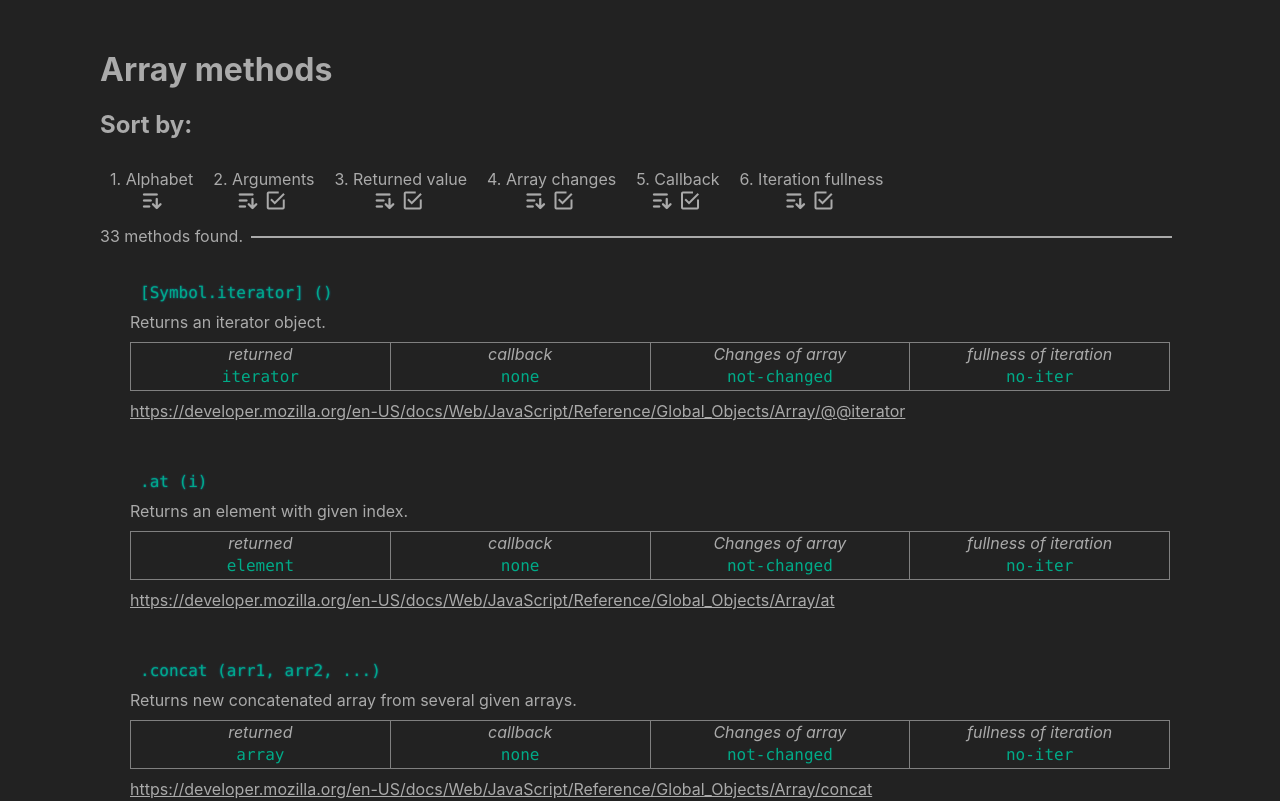
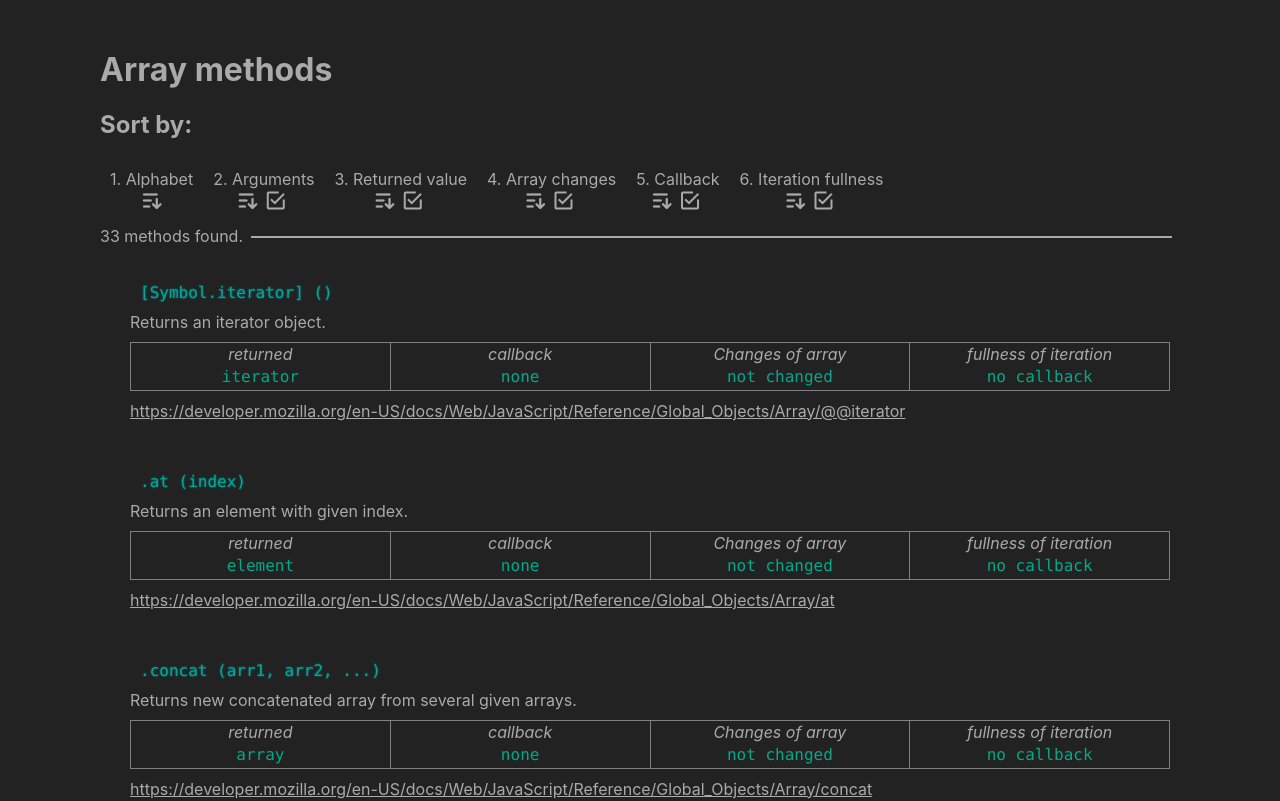
Before and after one commit to bognaum/array-methods, a React (Create React App) app: page / in a window 1280 px wide. Shown: the top 801 px of the page. Built offline with nearby package versions, Linux system fonts and the light colour scheme.

Commit message:
Refactored data.

```diff
--- a/src/data/array-methods.js
+++ b/src/data/array-methods.js
@@ -16,17 +16,17 @@ export default [
 		args        : getArrElem(args        , "()"),
 		returned    : getArrElem(returned    , "iterator"),
 		callback    : getArrElem(callback    , "none"),
-		arrChanges  : getArrElem(arrChanges  , "not-changed"),
-		iterFullness: getArrElem(iterFullness, "no-iter"),
+		arrChanges  : getArrElem(arrChanges  , "not changed"),
+		iterFullness: getArrElem(iterFullness, "no callback"),
 	},
 	{
 		key: "at",
 		descr: "Returns an element with given index.",
-		args        : getArrElem(args        , "(i)"),
+		args        : getArrElem(args        , "(index)"),
 		returned    : getArrElem(returned    , "element"),
 		callback    : getArrElem(callback    , "none"),
-		arrChanges  : getArrElem(arrChanges  , "not-changed"),
-		iterFullness: getArrElem(iterFullness, "no-iter"),
+		arrChanges  : getArrElem(arrChanges  , "not changed"),
+		iterFullness: getArrElem(iterFullness, "no callback"),
 	},
 	{
 		key: "concat",
@@ -34,8 +34,8 @@ export default [
 		args        : getArrElem(args        , "(arr1, arr2, ...)"),
 		returned    : getArrElem(returned    , "array"),
 		callback    : getArrElem(callback    , "none"),
-		arrChanges  : getArrElem(arrChanges  , "not-changed"),
-		iterFullness: getArrElem(iterFullness, "no-iter"),
+		arrChanges  : getArrElem(arrChanges  , "not changed"),
+		iterFullness: getArrElem(iterFullness, "no callback"),
 	},
 	{
 		key: "copyWithin",
@@ -44,7 +44,7 @@ export default [
 		returned    : getArrElem(returned    , "array"),
 		callback    : getArrElem(callback    , "none"),
 		arrChanges  : getArrElem(arrChanges  , "changed"),
-		iterFullness: getArrElem(iterFullness, "no-iter"),
+		iterFullness: getArrElem(iterFullness, "no callback"),
 	},
 	{
 		key: "entries",
@@ -52,8 +52,8 @@ export default [
 		args        : getArrElem(args        , "()"),
 		returned    : getArrElem(returned    , "iterator"),
 		callback    : getArrElem(callback    , "none"),
-		arrChanges  : getArrElem(arrChanges  , "not-changed"),
-		iterFullness: getArrElem(iterFullness, "no-iter"),
+		arrChanges  : getArrElem(arrChanges  , "not changed"),
+		iterFullness: getArrElem(iterFullness, "no callback"),
 	},
 	{
 		key: "every",
@@ -61,7 +61,7 @@ export default [
 		args        : getArrElem(args        , "(callb, thisArg)"),
 		returned    : getArrElem(returned    , "boolean"),
 		callback    : getArrElem(callback    , "(v, i, a) => true/false"),
-		arrChanges  : getArrElem(arrChanges  , "not-changed"),
+		arrChanges  : getArrElem(arrChanges  , "not changed"),
 		iterFullness: getArrElem(iterFullness, "full"),
 	},
 	{
@@ -71,7 +71,7 @@ export default [
 		returned    : getArrElem(returned    , "array"),
 		callback    : getArrElem(callback    , "none"),
 		arrChanges  : getArrElem(arrChanges  , "changed"),
-		iterFullness: getArrElem(iterFullness, "no-iter"),
+		iterFullness: getArrElem(iterFullness, "no callback"),
 	},
 	{
 		key: "filter",
@@ -79,7 +79,7 @@ export default [
 		args        : getArrElem(args        , "(callb, thisArg)"),
 		returned    : getArrElem(returned    , "array"),
 		callback    : getArrElem(callback    , "(v, i, a) => true/false"),
-		arrChanges  : getArrElem(arrChanges  , "not-changed"),
+		arrChanges  : getArrElem(arrChanges  , "not changed"),
 		iterFullness: getArrElem(iterFullness, "full"),
 	},
 	{
@@ -88,8 +88,8 @@ export default [
 		args        : getArrElem(args        , "(callb, thisArg)"),
 		returned    : getArrElem(returned    , "element"),
 		callback    : getArrElem(callback    , "(v, i, a) => true/false"),
-		arrChanges  : getArrElem(arrChanges  , "not-changed"),
-		iterFullness: getArrElem(iterFullness, "not-full"),
+		arrChanges  : getArrElem(arrChanges  , "not changed"),
+		iterFullness: getArrElem(iterFullness, "not full"),
 	},
 	{
 		key: "findIndex",
@@ -97,8 +97,8 @@ export default [
 		args        : getArrElem(args        , "(callb, thisArg)"),
 		returned    : getArrElem(returned    , "index"),
 		callback    : getArrElem(callback    , "(v, i, a) => true/false"),
-		arrChanges  : getArrElem(arrChanges  , "not-changed"),
-		iterFullness: getArrElem(iterFullness, "not-full"),
+		arrChanges  : getArrElem(arrChanges  , "not changed"),
+		iterFullness: getArrElem(iterFullness, "not full"),
 	},
 	{
 		key: "flat",
@@ -106,8 +106,8 @@ export default [
 		args        : getArrElem(args        , "(depth)"),
 		returned    : getArrElem(returned    , "array"),
 		callback    : getArrElem(callback    , "none"),
-		arrChanges  : getArrElem(arrChanges  , "not-changed"),
-		iterFullness: getArrElem(iterFullness, "no-iter"),
+		arrChanges  : getArrElem(arrChanges  , "not changed"),
+		iterFullness: getArrElem(iterFullness, "no callback"),
 	},
 	{
 		key: "flatMap",
@@ -115,7 +115,7 @@ export default [
 		args        : getArrElem(args        , "(callb, thisArg)"),
 		returned    : getArrElem(returned    , "array"),
 		callback    : getArrElem(callback    , "(v, i, a) => v"),
-		arrChanges  : getArrElem(arrChanges  , "not-changed"),
+		arrChanges  : getArrElem(arrChanges  , "not changed"),
 		iterFullness: getArrElem(iterFullness, "full"),
 	},
 	{
@@ -124,7 +124,7 @@ export default [
 		args        : getArrElem(args        , "(callb, thisArg)"),
 		returned    : getArrElem(returned    , "undefined"),
 		callback    : getArrElem(callback    , "(v, i, a) => undefined"),
-		arrChanges  : getArrElem(arrChanges  , "not-changed"),
+		arrChanges  : getArrElem(arrChanges  , "not changed"),
 		iterFullness: getArrElem(iterFullness, "full"),
 	},
 	/* {
@@ -151,8 +151,8 @@ export default [
 		args        : getArrElem(args        , "(element, fromIndex)"),
 		returned    : getArrElem(returned    , "boolean"),
 		callback    : getArrElem(callback    , "none"),
-		arrChanges  : getArrElem(arrChanges  , "not-changed"),
-		iterFullness: getArrElem(iterFullness, "no-iter"),
+		arrChanges  : getArrElem(arrChanges  , "not changed"),
+		iterFullness: getArrElem(iterFullness, "no callback"),
 	},
 	{
 		key: "indexOf",
@@ -160,8 +160,8 @@ export default [
 		args        : getArrElem(args        , "(element, fromIndex)"),
 		returned    : getArrElem(returned    , "index"),
 		callback    : getArrElem(callback    , "none"),
-		arrChanges  : getArrElem(arrChanges  , "not-changed"),
-		iterFullness: getArrElem(iterFullness, "no-iter"),
+		arrChanges  : getArrElem(arrChanges  , "not changed"),
+		iterFullness: getArrElem(iterFullness, "no callback"),
 	},
 	{
 		key: "join",
@@ -169,8 +169,8 @@ export default [
 		args        : getArrElem(args        , "(string)"),
 		returned    : getArrElem(returned    , "string"),
 		callback    : getArrElem(callback    , "none"),
-		arrChanges  : getArrElem(arrChanges  , "not-changed"),
-		iterFullness: getArrElem(iterFullness, "no-iter"),
+		arrChanges  : getArrElem(arrChanges  , "not changed"),
+		iterFullness: getArrElem(iterFullness, "no callback"),
 	},
 	{
 		key: "keys",
@@ -178,8 +178,8 @@ export default [
 		args        : getArrElem(args        , "()"),
 		returned    : getArrElem(returned    , "iterator"),
 		callback    : getArrElem(callback    , "none"),
-		arrChanges  : getArrElem(arrChanges  , "not-changed"),
-		iterFullness: getArrElem(iterFullness, "no-iter"),
+		arrChanges  : getArrElem(arrChanges  , "not changed"),
+		iterFullness: getArrElem(iterFullness, "no callback"),
 	},
 	{
 		key: "lastIndexOf",
@@ -187,8 +187,8 @@ export default [
 		args        : getArrElem(args        , "(element, fromIndex)"),
 		returned    : getArrElem(returned    , "index"),
 		callback    : getArrElem(callback    , "none"),
-		arrChanges  : getArrElem(arrChanges  , "not-changed"),
-		iterFullness: getArrElem(iterFullness, "no-iter"),
+		arrChanges  : getArrElem(arrChanges  , "not changed"),
+		iterFullness: getArrElem(iterFullness, "no callback"),
 	},
 	{
 		key: "map",
@@ -196,7 +196,7 @@ export default [
 		args        : getArrElem(args        , "(callb, thisArg)"),
 		returned    : getArrElem(returned    , "array"),
 		callback    : getArrElem(callback    , "(v, i, a) => v"),
-		arrChanges  : getArrElem(arrChanges  , "not-changed"),
+		arrChanges  : getArrElem(arrChanges  , "not changed"),
 		iterFullness: getArrElem(iterFullness, "full"),
 	},
 	{
@@ -206,16 +206,16 @@ export default [
 		returned    : getArrElem(returned    , "element"),
 		callback    : getArrElem(callback    , "none"),
 		arrChanges  : getArrElem(arrChanges  , "changed"),
-		iterFullness: getArrElem(iterFullness, "no-iter"),
+		iterFullness: getArrElem(iterFullness, "no callback"),
 	},
 	{
 		key: "push",
 		descr: "Adds one or more elements to the end of array, and returns new array length.",
-		args        : getArrElem(args        , "(element, ...)"),
+		args        : getArrElem(args        , "(element1, element2 ...)"),
 		returned    : getArrElem(returned    , "length"),
 		callback    : getArrElem(callback    , "none"),
 		arrChanges  : getArrElem(arrChanges  , "changed"),
-		iterFullness: getArrElem(iterFullness, "no-iter"),
+		iterFullness: getArrElem(iterFullness, "no callback"),
 	},
 	{
 		key: "reduce",
@@ -223,7 +223,7 @@ export default [
 		args        : getArrElem(args        , "(callb, accum)"),
 		returned    : getArrElem(returned    , "hash"),
 		callback    : getArrElem(callback    , "(acc, v, i, a) => acc"),
-		arrChanges  : getArrElem(arrChanges  , "not-changed"),
+		arrChanges  : getArrElem(arrChanges  , "not changed"),
 		iterFullness: getArrElem(iterFullness, "full"),
 	},
 	{
@@ -232,7 +232,7 @@ export default [
 		args        : getArrElem(args        , "(callb, accum)"),
 		returned    : getArrElem(returned    , "hash"),
 		callback    : getArrElem(callback    , "(acc, v, i, a) => acc"),
-		arrChanges  : getArrElem(arrChanges  , "not-changed"),
+		arrChanges  : getArrElem(arrChanges  , "not changed"),
 		iterFullness: getArrElem(iterFullness, "full"),
 	},
 	{
@@ -242,7 +242,7 @@ export default [
 		returned    : getArrElem(returned    , "array"),
 		callback    : getArrElem(callback    , "none"),
 		arrChanges  : getArrElem(arrChanges  , "changed"),
-		iterFullness: getArrElem(iterFullness, "no-iter"),
+		iterFullness: getArrElem(iterFullness, "no callback"),
 	},
 	{
 		key: "shift",
@@ -251,7 +251,7 @@ export default [
 		returned    : getArrElem(returned    , "element"),
 		callback    : getArrElem(callback    , "none"),
 		arrChanges  : getArrElem(arrChanges  , "changed"),
-		iterFullness: getArrElem(iterFullness, "no-iter"),
+		iterFullness: getArrElem(iterFullness, "no callback"),
 	},
 	{
 		key: "slice",
@@ -259,8 +259,8 @@ export default [
 		args        : getArrElem(args        , "(beginIndex, endIndex)"),
 		returned    : getArrElem(returned    , "array"),
 		callback    : getArrElem(callback    , "none"),
-		arrChanges  : getArrElem(arrChanges  , "not-changed"),
-		iterFullness: getArrElem(iterFullness, "no-iter"),
+		arrChanges  : getArrElem(arrChanges  , "not changed"),
+		iterFullness: getArrElem(iterFullness, "no callback"),
 	},
 	{
 		key: "some",
@@ -268,8 +268,8 @@ export default [
 		args        : getArrElem(args        , "(callb, thisArg)"),
 		returned    : getArrElem(returned    , "boolean"),
 		callback    : getArrElem(callback    , "(v, i, a) => true/false"),
-		arrChanges  : getArrElem(arrChanges  , "not-changed"),
-		iterFullness: getArrElem(iterFullness, "not-full"),
+		arrChanges  : getArrElem(arrChanges  , "not changed"),
+		iterFullness: getArrElem(iterFullness, "not full"),
 	},
 	{
 		key: "sort",
@@ -278,7 +278,7 @@ export default [
 		returned    : getArrElem(returned    , "array"),
 		callback    : getArrElem(callback    , "(a, b) => -1|0|1"),
 		arrChanges  : getArrElem(arrChanges  , "changed"),
-		iterFullness: getArrElem(iterFullness, "not-full"),
+		iterFullness: getArrElem(iterFullness, "not full"),
 	},
 	{
 		key: "splice",
@@ -287,7 +287,7 @@ export default [
 		returned    : getArrElem(returned    , "array"),
 		callback    : getArrElem(callback    , "none"),
 		arrChanges  : getArrElem(arrChanges  , "changed"),
-		iterFullness: getArrElem(iterFullness, "no-iter"),
+		iterFullness: getArrElem(iterFullness, "no callback"),
 	},
 	{
 		key: "toLocaleString",
@@ -295,8 +295,8 @@ export default [
 		args        : getArrElem(args        , "(locales, options)"),
 		returned    : getArrElem(returned    , "string"),
 		callback    : getArrElem(callback    , "none"),
-		arrChanges  : getArrElem(arrChanges  , "not-changed"),
-		iterFullness: getArrElem(iterFullness, "no-iter"),
+		arrChanges  : getArrElem(arrChanges  , "not changed"),
+		iterFullness: getArrElem(iterFullness, "no callback"),
 	},
 	{
 		key: "toString",
@@ -304,17 +304,17 @@ export default [
 		args        : getArrElem(args        , "()"),
 		returned    : getArrElem(returned    , "string"),
 		callback    : getArrElem(callback    , "none"),
-		arrChanges  : getArrElem(arrChanges  , "not-changed"),
-		iterFullness: getArrElem(iterFullness, "no-iter"),
+		arrChanges  : getArrElem(arrChanges  , "not changed"),
+		iterFullness: getArrElem(iterFullness, "no callback"),
 	},
 	{
 		key: "unshift",
 		descr: "Adds one or more elements to the begin of array, and returns new array length.",
-		args        : getArrElem(args        , "(element, ...)"),
+		args        : getArrElem(args        , "(element1, element2 ...)"),
 		returned    : getArrElem(returned    , "length"),
 		callback    : getArrElem(callback    , "none"),
 		arrChanges  : getArrElem(arrChanges  , "changed"),
-		iterFullness: getArrElem(iterFullness, "no-iter"),
+		iterFullness: getArrElem(iterFullness, "no callback"),
 	},
 	{
 		key: "values",
@@ -322,8 +322,8 @@ export default [
 		args        : getArrElem(args        , "()"),
 		returned    : getArrElem(returned    , "iterator"),
 		callback    : getArrElem(callback    , "none"),
-		arrChanges  : getArrElem(arrChanges  , "not-changed"),
-		iterFullness: getArrElem(iterFullness, "no-iter"),
+		arrChanges  : getArrElem(arrChanges  , "not changed"),
+		iterFullness: getArrElem(iterFullness, "no callback"),
 	},
 ];
 
--- a/src/data/value-types.js
+++ b/src/data/value-types.js
@@ -45,10 +45,10 @@ export default  {
 	args : [
 		{
 			key: "()",
-			descr: "no argumebts",
+			descr: "no arguments",
 		},
 		{
-			key: "(i)",
+			key: "(index)",
 			descr: "index",
 		},
 		{
@@ -60,7 +60,7 @@ export default  {
 			descr: "string",
 		},
 		{
-			key: "(element, ...)",
+			key: "(element1, element2 ...)",
 			descr: "one or many elements",
 		},
 		{
@@ -161,7 +161,7 @@ export default  {
 			descr: "Source array is changed."
 		},
 		{
-			key: "not-changed",
+			key: "not changed",
 			descr: "Source array is not changed."
 		},
 	],
@@ -171,11 +171,11 @@ export default  {
 			descr: "array iteration always is complete."
 		},
 		{
-			key: "not-full",
+			key: "not full",
 			descr: "Array iteration is incomplete."
 		},
 		{
-			key: "no-iter",
+			key: "no callback",
 			descr: "No iteration"
 		}
 	],
```
